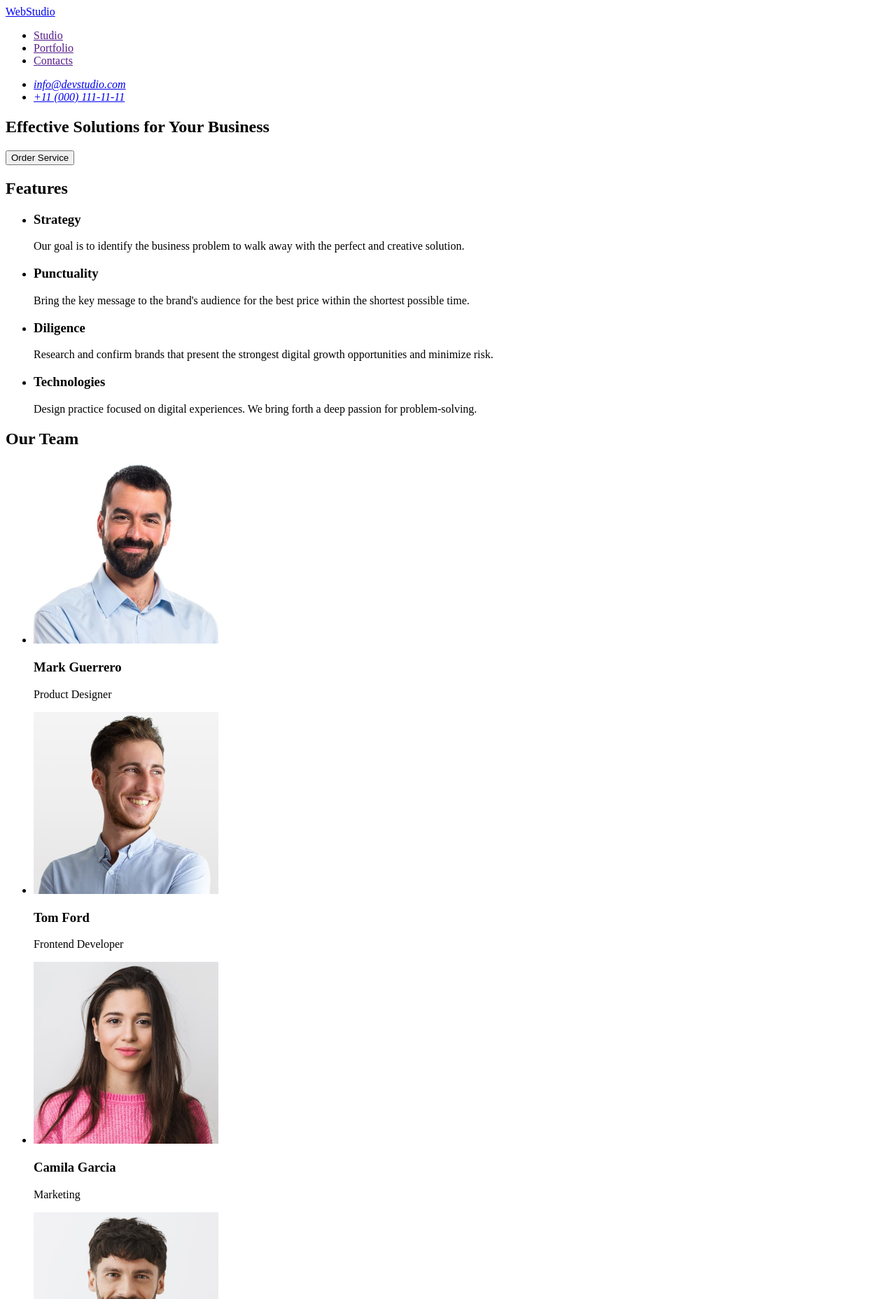
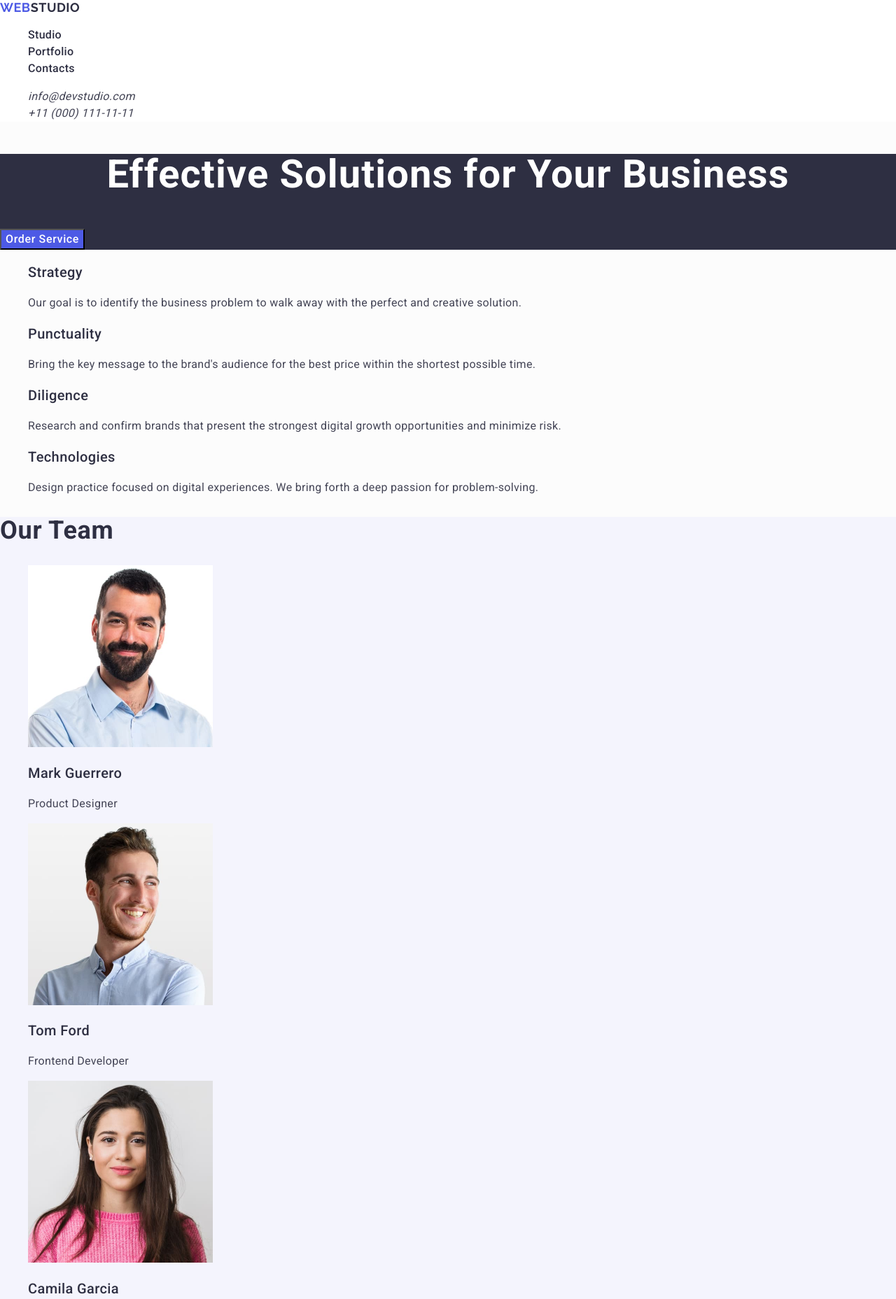
Before and after one commit to alonamaksymova5/goit-makrup-hw-02, a plain HTML site: page index.html in a window 1280 px wide. Shown: the top 1857 px of the page at 70% size. Drawn offline with nearby package versions, Linux system fonts and the light colour scheme.

Commit message:
add styles.css file

```diff
--- /dev/null
+++ b/css/styles.css
@@ -0,0 +1,222 @@
+body {
+    font-family: "Roboto" , sans-serif;
+    color: #434455;
+    background-color: #fcfcfc;
+}
+
+ul {
+    list-style-type: none;
+}
+
+a {
+    text-decoration: none;
+}
+
+/* Header */
+
+.title {
+    background: #ffffff;
+}
+
+.title-logo {
+    font-family: "Raleway", sans-serif;
+    font-weight: 700;
+    font-size: 18px;
+    line-height: 1.17;
+    letter-spacing: 0.03em;
+    text-transform: uppercase;
+    color: #4d5ae5;
+}
+
+.tiny-name-logo {
+    line-height: 1.16;
+    letter-spacing: 0.03em;
+    color: #2e2f42;
+
+}
+
+.title-list {
+}
+
+.nav-link {
+    font-weight: 500;
+    font-size: 16px;
+    line-height: 1.5;
+    letter-spacing: 0.02em;
+    color: #2e2f42;
+}
+
+.nav-link:hover,
+.nav-link:focus {
+    color: #4d5ae5;
+}
+
+.address-menu {
+}
+
+.address-list {
+}
+
+.address-menu-item {
+}
+
+.address-menu-link {
+    font-size: 16px;
+    line-height: 1.5;
+    letter-spacing: 0.02em;
+    color: #434455;
+}
+
+.address-menu-link:hover,
+.address-menu-link:focus {
+    color: #4d5ae5;
+}
+
+
+/* Main */
+
+.main {
+}
+
+.hero {
+    background-color: #2e2f42;
+}
+
+.hero-title {
+    font-weight: 700;
+    font-size: 56px;
+    line-height: 1.07;
+    letter-spacing: 0.02em;
+    color: #fff;
+    text-align: center;
+}
+
+.hero-btn {
+    font-weight: 500;
+    font-size: 16px;
+    line-height: 1.5;
+    letter-spacing: 0.04em;
+    color: #fff;
+    background: #4d5ae5;
+    cursor: pointer;
+    font-family: inherit;
+}
+
+.hero-btn-main:hover ,
+.hero-btn-main:focus {
+    background: #404BBF;
+}
+
+.section-one {
+}
+
+.features-list {
+}
+
+.features-item {
+}
+
+.features-name {
+    font-weight: 500;
+    font-size: 20px;
+    line-height: 1.2;
+    letter-spacing: 0.02em;
+    color: #2e2f42;
+}
+
+.paragraph {
+    font-size: 16px;
+    line-height: 1.5;
+    letter-spacing: 0.02em;
+    color: #434455;
+}
+
+.section-two {
+    background-color: #f4f4fd;
+}
+
+.subtitle-team {
+    font-weight: 700;
+    font-size: 36px;
+    line-height: 1.11;
+    letter-spacing: 0.02em;
+    color: #2e2f42;
+}
+
+.team-list {
+}
+
+.team-item {
+}
+
+.team-item-image {
+    background-color: #ffffff;
+
+}
+.team-name {
+    font-weight: 500;
+    font-size: 20px;
+    line-height: 1.2;
+    letter-spacing: 0.02em;
+    color: #2e2f42;
+}
+.section-three {
+}
+
+.subtitle-portfolio {
+    font-weight: 700;
+    font-size: 36px;
+    line-height: 1.11;
+    letter-spacing: 0.02em;
+    color: #2e2f42;
+}
+.portfolio-list {
+}
+
+.portfolio-item {
+}
+
+.portfolio-item-image {
+
+}
+
+.portfolio-item-name {
+    font-weight: 500;
+    font-size: 20px;
+    line-height: 1.2;
+    letter-spacing: 0.02em;
+    color: #2e2f42;
+}
+
+/* Footer */
+
+.footer {
+    background-color: #2e2f42;
+}
+
+.footer-logo {
+    font-family: "Raleway", sans-serif;
+    font-weight: 700;
+    font-size: 18px;
+    line-height: 1.16667;
+    letter-spacing: 0.03em;
+    text-transform: uppercase;
+    color: #f4f4fd;
+}
+
+.footer-logo-tiny {
+    font-family: "Raleway", sans-serif;
+    font-weight: 700;
+    font-size: 18px;
+    line-height: 1.16667;
+    letter-spacing: 0.03em;
+    text-transform: uppercase;
+    color: #4d5ae5;
+}
+
+.paragraph-footer {
+font-size: 16px;
+line-height: 1.5;
+letter-spacing: 0.02em;
+color: #f4f4fd;
+}
--- a/index.html
+++ b/index.html
@@ -1,98 +1,212 @@
 <!DOCTYPE html>
 <html lang="en">
   <head>
-    <meta charset="UTF-8">
-    <meta name="viewport" content="width=device-width, initial-scale=1.0">
+    <meta charset="UTF-8" />
+    <meta name="viewport" content="width=device-width, initial-scale=1.0" />
     <title>Document</title>
+    <link rel="stylesheet" href="https://cdnjs.cloudflare.com/ajax/libs/modern-normalize/2.0.0/modern-normalize.min.css" integrity="sha512-4xo8blKMVCiXpTaLzQSLSw3KFOVPWhm/TRtuPVc4WG6kUgjH6J03IBuG7JZPkcWMxJ5huwaBpOpnwYElP/m6wg==" crossorigin="anonymous" referrerpolicy="no-referrer" />
+    <link rel="stylesheet" href="./css/styles.css" />
+    <link rel="preconnect" href="https://fonts.googleapis.com" />
+    <link rel="preconnect" href="https://fonts.gstatic.com" crossorigin />
+    <link
+      href="https://fonts.googleapis.com/css2?family=Raleway:wght@700&family=Roboto:wght@400;500;700&display=swap"
+      rel="stylesheet"
+    />
   </head>
   <body>
-
     <!-- Header -->
-    <header>
+    <header class="title">
       <nav>
-            <a href="./index.html">WebStudio</a>
-            <ul>
-                <li><a href="">Studio</a></li>
-                <li><a href="">Portfolio</a></li>
-                <li><a href="">Contacts</a></li>
+        <a class="title-logo" href="./index.html">Web<span class="tiny-name-logo">Studio</span></a>
+        <ul class="title-list">
+          <li><a class="nav-link" href="">Studio</a></li>
+          <li><a class="nav-link" href="">Portfolio</a></li>
+          <li><a class="nav-link" href="">Contacts</a></li>
         </ul>
       </nav>
 
-        <address>
-            <ul>
-                <li> <a href="mailto:info@devstudio.com">info@devstudio.com</a></li>
-                <li> <a href="tel:+110001111111">+11 (000) 111-11-11</a></li>
+      <address class="address-menu">
+        <ul class="address-list">
+          <li class="address-menu-item"><a class="address-menu-link" href="mailto:info@devstudio.com">info@devstudio.com</a></li>
+          <li class="address-menu-item"><a class="address-menu-link" href="tel:+110001111111">+11 (000) 111-11-11</a></li>
         </ul>
       </address>
     </header>
 
     <!-- Main -->
 
-    <main>
-        <section>
-            <h1>Effective Solutions for Your Business</h1>
-        <button type="button">Order Service</button>
+    <main class="main">
+      <section class="hero">
+        <h1 class="hero-title">Effective Solutions for Your Business</h1>
+        <button type="button" class="hero-btn">Order Service</button>
       </section>
 
-        <section>
-            <h2>Features</h2>
+      <section class="section-one">
+        <h2 hidden>Features</h2>
 
-            <ul>
-                <li>
-                    <h3>Strategy</h3>
-                    <p>Our goal is to identify the business
-                        problem to walk away with the perfect and creative solution. </p>
+        <ul class="features-list">
+          <li class="features-item">
+            <h3 class="features-name">Strategy</h3>
+            <p class="paragraph">
+              Our goal is to identify the business problem to walk away with the
+              perfect and creative solution.
+            </p>
+          </li>
+          <li class="features-item">
+            <h3 class="features-name">Punctuality</h3>
+            <p class="paragraph">
+              Bring the key message to the brand's audience for the best price
+              within the shortest possible time.
+            </p>
+          </li>
+          <li class="features-item">
+            <h3 class="features-name">Diligence</h3>
+            <p class="paragraph">
+              Research and confirm brands that present the strongest digital
+              growth opportunities and minimize risk.
+            </p>
+          </li>
+          <li class="features-item">
+            <h3 class="features-name">Technologies</h3>
+            <p class="paragraph">
+              Design practice focused on digital experiences. We bring forth a
+              deep passion for problem-solving.
+            </p>
+          </li>
+        </ul>
+      </section>
+
+      <section class="section-two">
+        <h2 class="subtitle-team">Our Team</h2>
+
+        <ul class="team-list">
+          <li class="team-item">
+            <img
+              src="./images/mark.jpg"
+              alt="mark.guerrero"
+              width="264"
+              height="260"
+              class="team-item-image"
+            />
+            <h3 class="team-name">Mark Guerrero</h3>
+            <p class="paragraph">Product Designer</p>
+          </li>
+          <li class="team-item">
+            <img
+              src="./images/tom.jpg"
+              alt="tom.ford"
+              width="264"
+              height="260"
+              class="team-item-image"
+            />
+            <h3 class="team-name">Tom Ford</h3>
+            <p class="paragraph">Frontend Developer</p>
           </li>
           <li>
-                    <h3>Punctuality</h3>
-                    <p>Bring the key message to the brand's audience for the best price within the shortest possible time.</p>
+            <img
+              src="./images/camila.jpg"
+              alt="camilla.garcia"
+              width="264"
+              height="260"
+              class="team-item-image"
+            />
+            <h3 class="team-name">Camila Garcia</h3>
+            <p class="paragraph">Marketing</p>
           </li>
-                <li>
-                    <h3>Diligence</h3>
-                    <p>Research and confirm brands that present the strongest digital growth opportunities and minimize risk.</p>
-                </li>
-                <li>
-                    <h3>Technologies</h3>
-                    <p>Design practice focused on digital experiences. We bring forth a deep passion for problem-solving.</p>
+          <li class="team-item">
+            <img
+              src="./images/daniel.jpg"
+              alt="daniel.wilson"
+              width="264"
+              height="260"
+              class="team-item-image"
+            />
+            <h3 class="team-name">Daniel Wilson</h3>
+            <p class="paragraph">UI Designer</p>
           </li>
         </ul>
-
       </section>
-
-        <section>
-            <h2>Our Team</h2>
-
-            <ul>
-                <li>
-                    <img src="./images/mark.jpg" alt="mark.guerrero" width="264" height="260">
-                    <h3>Mark Guerrero</h3>
-                    <p>Product Designer</p>
+      <section class="section-three">
+        <h2 class="subtitle-portfolio">Our Portfolio</h2>
+        <ul class="portfolio-list">
+          <li class="portfolio-item">
+            <img
+              src="./images/portfolio/menu.jpg"
+              alt="many-variants"
+              width="360"
+              height="300"
+              class="portfolio-item-image"
+            />
+            <h3 class="portfolio-item-name">Banking App</h3>
+            <p class="paragraph">App</p>
           </li>
-                <li>
-                    <img src="./images/tom.jpg" alt="tom.ford" width="264" height="260">
-                    <h3>Tom Ford</h3>
-                    <p>Frontend Developer</p>
+          <li class="portfolio-item">
+            <img
+              src="./images/portfolio/code.jpg"
+              alt="phone-code"
+              width="360"
+              height="300"
+              class="portfolio-item-image"
+            />
+            <h3 class="portfolio-item-name">Cashless Payment</h3>
+            <p class="paragraph">Marketing</p>
           </li>
-                <li>
-                    <img src="./images/camilla.jpg" alt="camilla.garcia" width="264" height="260">
-                    <h3>Camila Garcia</h3>
-                    <p>Marketing</p>
+          <li class="portfolio-item">
+            <img
+              src="./images/portfolio/computer.jpg"
+              alt="computer-on-table"
+              width="360"
+              height="300"
+              class="portfolio-item-image"
+            />
+            <h3 class="portfolio-item-name">Meditation App</h3>
+            <p class="paragraph">App</p>
           </li>
-                <li>
-                    <img src="./images/daniel.jpg" alt="daniel.wilson" width="264" height="260">
-                    <h3>Daniel Wilson</h3>
-                    <p>UI Designer</p>
+          <li class="portfolio-item">
+            <img
+              src="./images/portfolio/car.jpg"
+              alt="hands-on-steering-wheel"
+              width="360"
+              height="300"
+              class="portfolio-item-image"
+            />
+            <h3 class="portfolio-item-name">Taxi Service</h3>
+            <p class="paragraph">Marketing</p>
+          </li>
+          <li class="portfolio-item">
+            <img
+              src="./images/portfolio/screen.jpg"
+              alt="roundabout-screen"
+              width="360"
+              height="300"
+              class="portfolio-item-image"
+            />
+            <h3 class="portfolio-item-name">Screen Illustrations</h3>
+            <p class="paragraph">Design</p>
+          </li>
+          <li class="portfolio-item">
+            <img
+              src="./images/portfolio/girl.jpg"
+              alt="smile-girl"
+              width="360"
+              height="300"
+              class="portfolio-item-image"
+            />
+            <h3 class="portfolio-item-name">Online Courses</h3>
+            <p class="paragraph">Marketing</p>
           </li>
         </ul>
-
       </section>
     </main>
 
+
     <!-- Footer -->
-    <footer>
-        <a href="./index.html">WebStudio</a>
-        <p>Increase the flow of customers and sales for your business with digital marketing & growth solutions.</p>
+    <footer class="footer">
+      <a href="./index.html" class="footer-logo"><span class="footer-logo-tiny">Web</span>Studio</a>
+      <p class="paragraph-footer">
+        Increase the flow of customers and sales for your business with digital
+        marketing & growth solutions.
+      </p>
     </footer>
-
   </body>
 </html>
```
Also changed, not shown: images/camila.jpg (renamed from images/camilla.jpg), images/portfolio/car.jpg (added), images/portfolio/code.jpg (added), images/portfolio/computer.jpg (added), images/portfolio/girl.jpg (added), images/portfolio/menu.jpg (added), images/portfolio/screen.jpg (added). Lines whose indentation alone changed are shown as unchanged.
